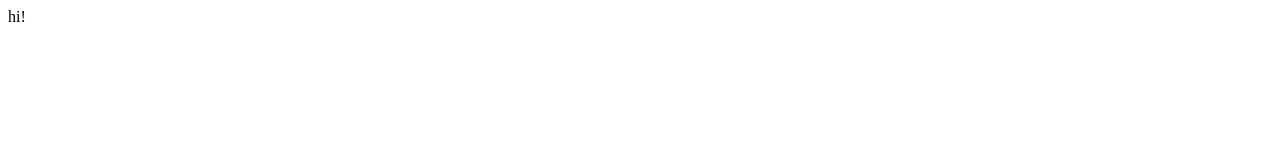
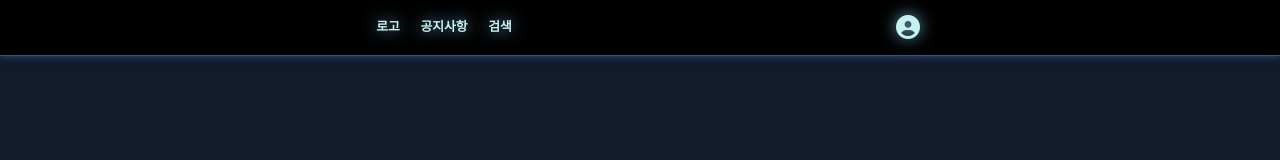
Before and after one commit to ijh0614/graduation-practice, a plain HTML site: page my-page.html in a window 1280 px wide. Drawn offline with Linux system fonts and the light colour scheme.

Commit message:
status-bar complete

```diff
--- a/css/components/status-bar.css
+++ b/css/components/status-bar.css
@@ -0,0 +1,44 @@
+.status-bar {
+    width: 100%;
+    height: 7vh;
+    background-color: black;
+    border-bottom: 0.2vh solid rgb(47, 86, 125);
+    box-shadow: 0 0 1vh rgb(47, 86, 125);
+    position: fixed;
+    padding: 0vh 45vh;
+    display: flex;
+    justify-content: center;
+    align-items: center;
+    box-sizing: border-box;
+}
+.status-bar a {
+    color: rgb(197, 241, 240);
+    text-shadow: 0 0 2vh rgb(116, 172, 207);
+}
+.status-bar .status-bar-sort:nth-child(1) {
+    display: flex;
+    width: 10%;
+    font-size: 1.6vh;
+    justify-content: center;
+    font-weight: 600;
+}
+.status-bar .status-bar-sort:nth-child(2) {
+    display: flex;
+    width: 10%;
+    font-size: 1.6vh;
+    justify-content: center;
+    font-weight: 600;
+}
+.status-bar .status-bar-sort:nth-child(3) {
+    display: flex;
+    width: 10%;
+    font-size: 1.6vh;
+    justify-content: center;
+    font-weight: 600;
+}
+.status-bar .status-bar-sort:nth-child(4) {
+    display: flex;
+    justify-content: flex-end;
+    width: 70%;
+    font-size: 3vh;
+}
--- a/css/reset.css
+++ b/css/reset.css
@@ -127,7 +127,8 @@ table {
     border-collapse: collapse;
     border-spacing: 0;
 }
-input:focus {
+input:focus,
+textarea:focus {
     outline: none;
 }
 a {
--- a/css/screens/login.css
+++ b/css/screens/login.css
@@ -75,6 +75,7 @@
     height: 11vh;
     width: 3vh;
     margin: 1vh 0;
+    text-shadow: 0 0 1vh aliceblue;
     color: aliceblue;
     font-size: 2vh;
     border-style: none;
@@ -82,12 +83,23 @@
     transition: box-shadow 0.3s ease-in-out;
     background-color: var(--login-main-color);
 }
+/*확인
+.site-login textarea {
+    height: 11vh;
+    width: 1vh;
+    margin: 1vh 0;
+    text-shadow: 0 0 1vh aliceblue;
+    color: aliceblue;
+    font-size: 2vh;
+    border-style: none;
+    border-radius: 0.7vh;
+    transition: box-shadow 0.3s ease-in-out;
+    background-color: var(--login-main-color);
+}
+*/
 .site-login input::placeholder {
     color: aliceblue;
     font-size: 2vh;
-}
-.site-login input:focus {
-    box-shadow: 0 0 1vh rgb(115, 161, 202);
 }
 .site-login input:focus::placeholder {
     color: var(--login-main-color);
--- a/css/screens/my-page.css
+++ b/css/screens/my-page.css
@@ -0,0 +1,3 @@
+.my-page-body {
+    background-color: rgb(19, 26, 44);
+}
--- a/css/style.css
+++ b/css/style.css
@@ -4,5 +4,6 @@
 @import "components/status-bar.css";
 /*screens*/
 @import "screens/login.css";
+@import "screens/my-page.css";
 body {
 }
--- a/my-page.html
+++ b/my-page.html
@@ -1 +1,26 @@
-hi!
+<!DOCTYPE html>
+<html lang="kr">
+    <head>
+        <link rel="stylesheet" href="css/style.css" />
+        <meta charset="UTF-8" />
+        <meta name="viewport" content="width=device-width, initial-scale=1.0" />
+        <title>내 정보</title>
+    </head>
+    <body class="my-page-body">
+        <div class="status-bar">
+            <div class="status-bar-sort">
+                <a href="ranking-page.html">로고</a>
+            </div>
+            <div class="status-bar-sort">
+                <a href="notice-page.html">공지사항</a>
+            </div>
+            <div class="status-bar-sort">
+                <a href="search-page.html">검색</a>
+            </div>
+            <div class="status-bar-sort">
+                <a href="my-page.html"><i class="fas fa-user-circle"></i></a>
+            </div>
+        </div>
+        <script src="https://kit.fontawesome.com/6478f529f2.js" crossorigin="anonymous"></script>
+    </body>
+</html>
```
Also changed, not shown: index.html (+1 -0 lines), notice-page.html (added, +1 -0 lines), ranking-page.html (added, +1 -0 lines), search-page.html (added, +1 -0 lines).
